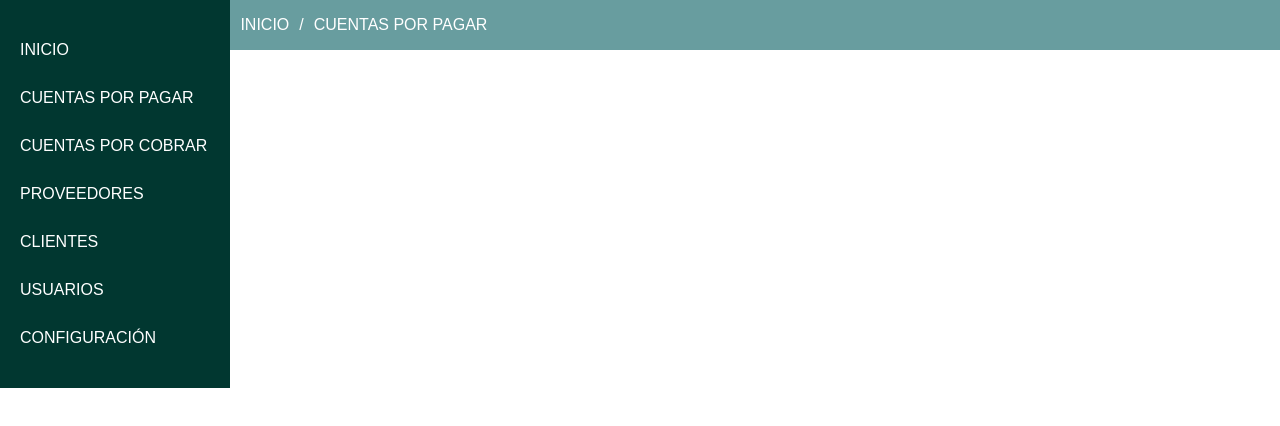
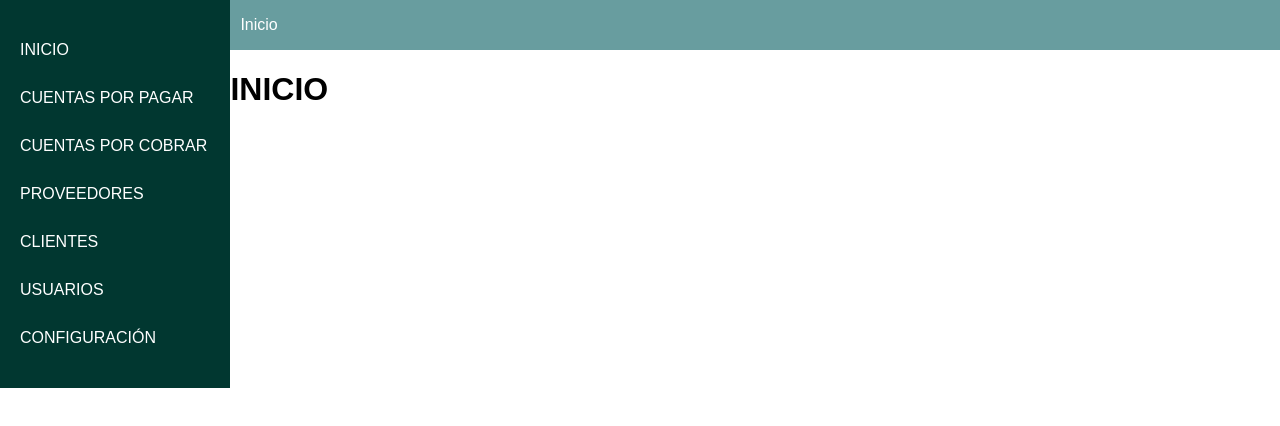
Before and after one commit to fernandopalacios94/account-app, a React (Create React App) app: page / in a window 1280 px wide. Shown: the top 426 px of the page. Built offline with nearby package versions, Linux system fonts and the light colour scheme.

Commit message:
Created two links for navigation

```diff
--- a/package.json
+++ b/package.json
@@ -6,6 +6,7 @@
     "react": "^16.3.2",
     "react-dom": "^16.3.2",
     "react-router": "^4.2.0",
+    "react-router-dom": "^4.2.2",
     "react-scripts": "1.1.4"
   },
   "scripts": {
--- a/src/Components/App.js
+++ b/src/Components/App.js
@@ -1,24 +1,35 @@
 import React, { Component } from 'react';
 import logo from '../logo.svg';
 import '../Styles/App.css';
-import {Router, Route} from 'react-router';
 
 import MainMenu from './MainMenu';
-import NavigationBar from './NavigationBar'
+import { render } from 'react-dom';
+import Home from './Views/Home';
+import AccountsPayable from './Views/AccountsPayable/AccountsPayable';
+import { BrowserRouter, HashRouter, NavLink, Route } from 'react-router-dom';
 
 class App extends Component {
 	render() {
 		return (
+		<HashRouter>
 			<div className="main-container">
 				<div id="MenuBar" className="main-menu d-inline-block">
-					<MainMenu />
+					<ul id="MainMenuList">
+						<li className="menu-element"><NavLink to="/">INICIO</NavLink></li>
+						<li className="menu-element"><NavLink to="/accounts-payable">CUENTAS POR PAGAR</NavLink></li>
+						<li className="menu-element"><a href="">CUENTAS POR COBRAR</a></li>
+						<li className="menu-element"><a href="">PROVEEDORES</a></li>
+						<li className="menu-element"><a href="">CLIENTES</a></li>
+						<li className="menu-element"><a href="">USUARIOS</a></li>
+						<li className="menu-element"><a href="">CONFIGURACIÓN</a></li>
+					</ul>
 				</div>
-				<div className="content d-inline-block">
-					<div id="NavBar" className="navbar">
-						<NavigationBar />
-					</div>
+				<div className="content d-inline-block" id='Content'>
+					<Route exact path="/" component={Home}/>
+					<Route path="/accounts-payable" component={AccountsPayable}/>
 				</div>
 			</div>
+		</HashRouter>
 		);
 	}
 }
--- a/src/Components/MainMenu.js
+++ b/src/Components/MainMenu.js
@@ -1,12 +1,17 @@
 import React, { Component } from 'react';
+import { Link } from 'react-router-dom';
+import { render } from 'react-dom';
+import AccountsPayable from './Views/AccountsPayable/AccountsPayable';
+import { BrowserRouter, HashRouter, NavLink } from 'react-router-dom';
 import '../Styles/MainMenu.css';
+
 
 class MainMenu extends Component {
 	render() {
 		return (
-			<ul>
-				<li className="menu-element"><a href="">INICIO</a></li>
-				<li className="menu-element"><a href="">CUENTAS POR PAGAR</a></li>
+				<ul id="MainMenuList">
+					<li className="menu-element"><NavLink to="/">INICIO</NavLink></li>
+					<li className="menu-element"><NavLink to="/accounts-payable">CUENTAS POR PAGAR</NavLink></li>
 					<li className="menu-element"><a href="">CUENTAS POR COBRAR</a></li>
 					<li className="menu-element"><a href="">PROVEEDORES</a></li>
 					<li className="menu-element"><a href="">CLIENTES</a></li>
--- a/src/Components/NavigationBar.js
+++ b/src/Components/NavigationBar.js
@@ -1,14 +1,15 @@
 import React, { Component } from 'react';
 import '../Styles/NavigationBar.css';
+import { NavLink } from 'react-router-dom';
+
 
 class NavigationBar extends Component {
 	render() {
-		return (
-			<ul>
-				<li className="menu-element"><a href="">INICIO</a></li>
-				<li className="menu-element"><a href="">CUENTAS POR PAGAR</a></li>
-			</ul>
-		);
+		var elements = [];
+		for (var i = 0; i < this.props.links.length ; i++) {
+			elements.push(<li key={this.props.links[i].key} className="menu-element"><NavLink to={this.props.links[i].url}>{this.props.links[i].text}</NavLink></li>)
+		}
+		return (<ul>{elements}</ul>);
 	}
 }
 export default NavigationBar;
--- /dev/null
+++ b/src/Components/Views/AccountsPayable/AccountsPayable.js
@@ -0,0 +1,20 @@
+import React, { Component } from 'react';
+import '../../../Styles/App.css';
+import NavigationBar from '../../NavigationBar';
+
+class AccountsPayable extends Component {
+	render(){
+		return (
+		<div>
+			<div id="NavBar" className="navbar">
+				<NavigationBar links={[{'text':'Inicio','url':'/','key':0},{'text':'Cuentas Por Pagar','url':'/accounts-payable','key':1}]} />
+			</div>
+			<div id="MainContent">
+				<h1>CUENTAS POR PAGAR</h1>
+			</div>
+		</div>
+		);
+	}
+}
+
+export default AccountsPayable;
--- /dev/null
+++ b/src/Components/Views/Home.js
@@ -0,0 +1,20 @@
+import React, { Component } from 'react';
+import '../../Styles/App.css';
+import NavigationBar from '../NavigationBar';
+
+class Home extends Component {
+	render(){
+		return (
+		<div>
+			<div id="NavBar" className="navbar">
+				<NavigationBar links={[{'text':'Inicio','url':'/','key':0}]} />
+			</div>
+			<div id="MainContent">
+				<h1>INICIO</h1>
+			</div>
+		</div>
+		);
+	}
+}
+
+export default Home;
```
Also changed, not shown: src/Components/AccountsPayable.js (deleted, +0 -10 lines). Lines whose indentation alone changed are shown as unchanged.
